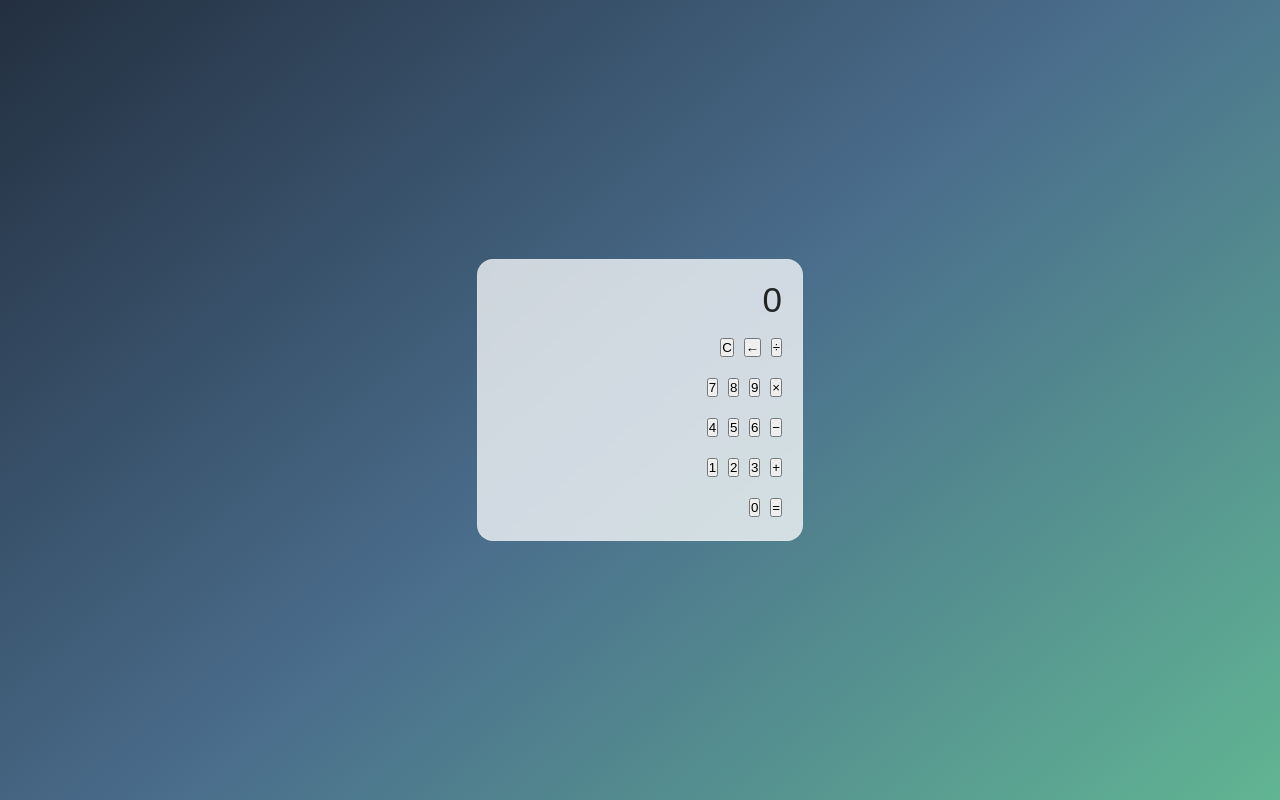
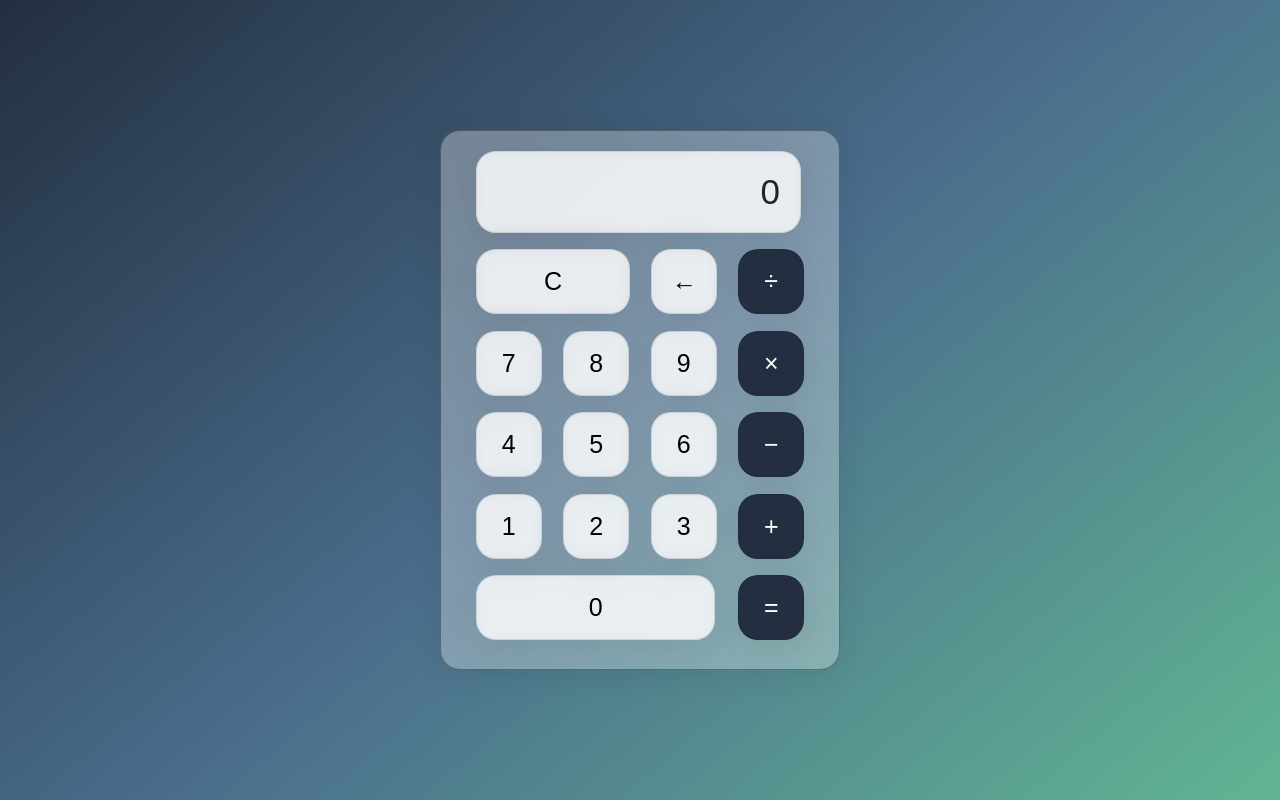
Before and after one commit to joaovgomess/calculadora-web, a plain HTML site: page index.html in a window 1280 px wide. Drawn offline with Linux system fonts and the light colour scheme.

Commit message:
Finalização da estilização do site
Finalizei a estilização, formatando a estrutura da calculadora, assim como adicionei os hovers e os activives dos botões.

```diff
--- a/style.css
+++ b/style.css
@@ -1,3 +1,5 @@
+@charset "UTF-8";
+
 html {
     box-sizing: border-box;
     height: 100%;
@@ -24,14 +26,95 @@ body {
 main {
     backdrop-filter: blur(5.5px);
     -webkit-backdrop-filter: blur(5.5px);
-    background-color: rgba(255, 2555, 255, 0.75);
-    border: 1px solid rgba(255, 255, 255, 0.1);
-    border-radius: 16px;
-    box-shadow: 0 4px 40x rgba(35, 35, 35, 0.1);
+
+    border-radius: 20px;
+    box-shadow: 0 4px 30px rgba(35, 35, 35, 0.1);
+
+    color: #232323;
+
+    backdrop-filter: blur(4px);
+    -webkit-backdrop-filter: blur(4px);
+    background-color: rgba(255, 255, 255, 0.30);
+    border: 1px solid rgba(0, 0, 0, 0.34);
+
+    flex-basis: 400px;
+    height: 540px;
+    padding: 20px 35px;
+}
+
+/*-------------------------------------------------------------------------------*/
+
+.visor {
+    backdrop-filter: blur(5.5px);
+    -webkit-backdrop-filter: blur(5.5px);
+    background-color: rgba(255, 255, 255, 0.75);
+
+    border: 1px solid rgba(35, 35, 35, 0.1);
+    border-radius: 20px;
+    box-shadow: 0 4px 30px rgba(35, 35, 35, 0.1);
+
     color: #232323;
     font-size: 35px;
+    text-align: right;
+
     overflow: auto;
     padding: 20px;
-    text-align: right;
-    width: 326px;
+    width: 325px;
 }
+
+/*-------------------------------------------------------------------------------*/
+
+.linhaBotao {
+    display: flex;
+    justify-content: space-between;
+    margin: 5% 0;
+}
+
+.botao {
+    backdrop-filter: blur(5.5px);
+    -webkit-backdrop-filter: blur(5.5px);
+    background-color: rgba(255, 255, 255, 0.75);
+
+    border: 1px solid rgba(0, 0, 0, 0.1);
+    border-radius: 20px;
+    box-shadow: 0 4px 40px rgba(35, 35, 35, 0.1);
+
+    flex-basis: 20%;
+    font-family: inherit;
+    font-size: 25px;
+    height: 65px;
+}
+
+.botao:hover {
+    background-color: inherit;
+}
+
+.botao:active {
+    background-color: #6eaf95d5;
+}
+
+.botao:last-child {
+    backdrop-filter: blur(5.5px);
+    -webkit-backdrop-filter: blur(5.5px);
+    background-color: rgba(255, 255, 255, 0.75);
+
+    border: 1px solid rgba(0, 0, 0, 0.1);
+    border-radius: 20px;
+    box-shadow: 0 4px 30px rgba(35, 35, 35, 0.1);
+
+    color: white;
+    background-color: #232F40;
+}
+
+.botao:last-child:hover {
+    background-color: inherit;
+    color: inherit;
+}
+
+.duplo {
+    flex-basis: 47%;
+}
+
+.triplo {
+    flex-basis: 73%;
+}
```
